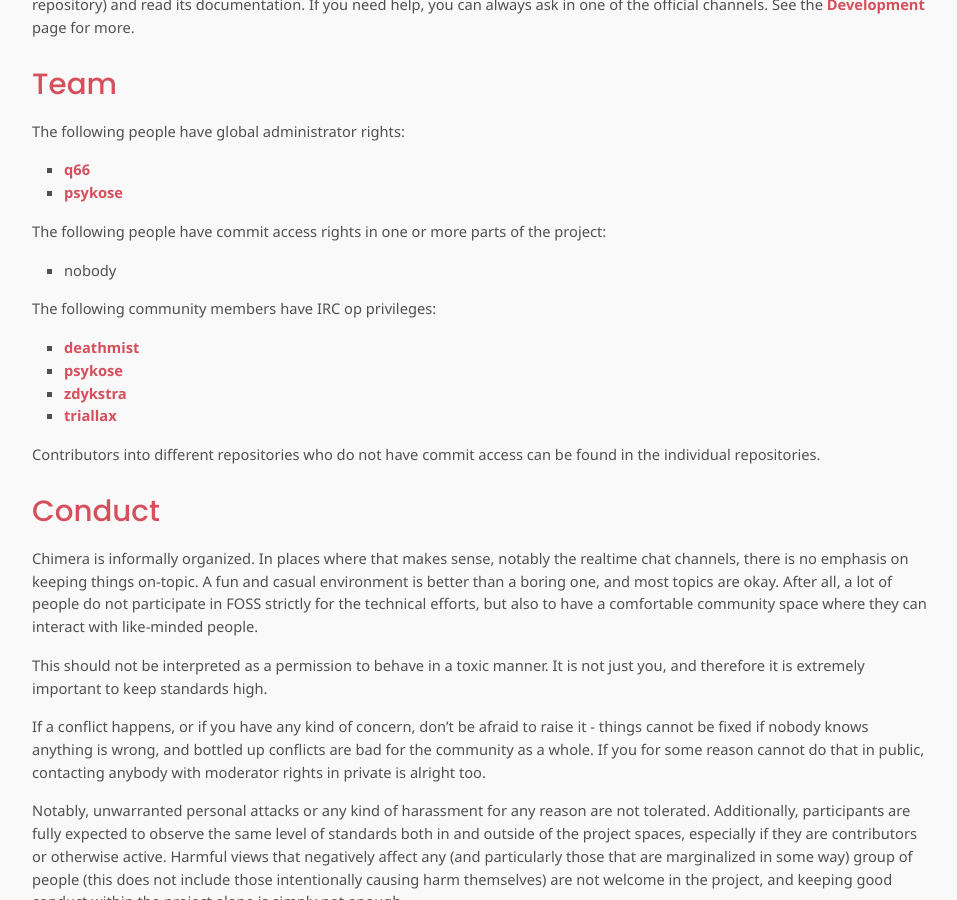
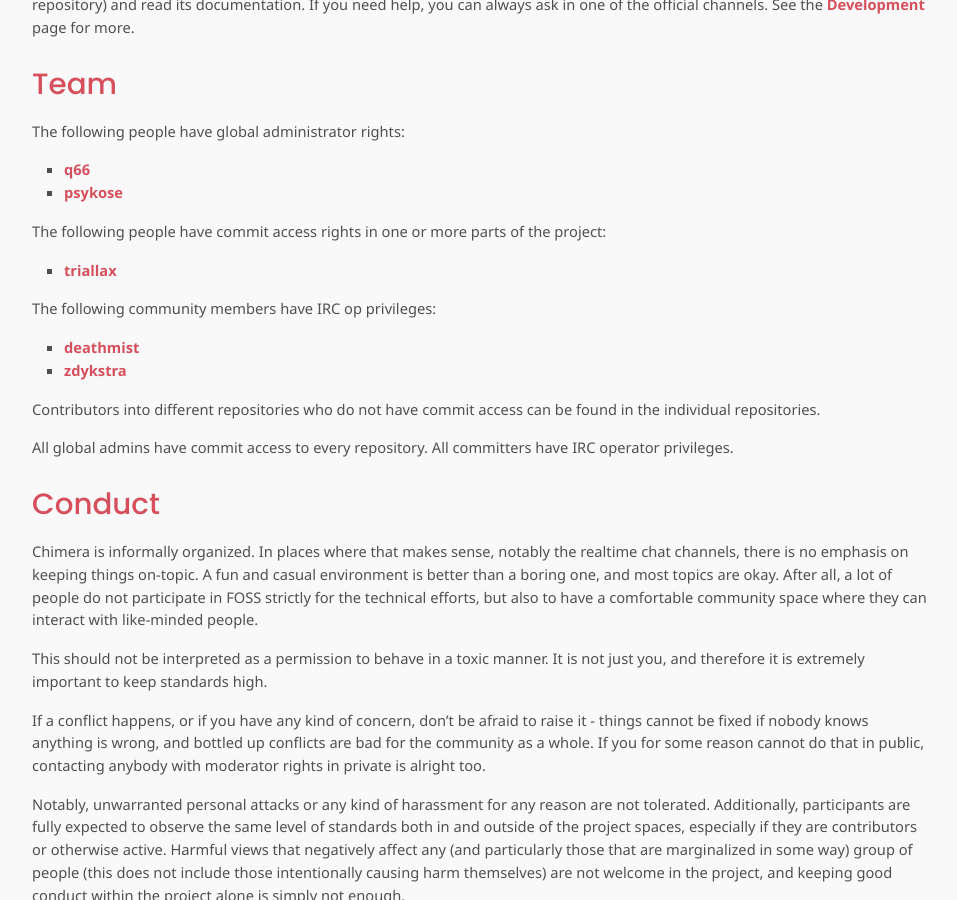
Before and after one commit to chimera-linux/chimera-linux.github.io, a Jekyll site: the page built from community/index.md, in a window 1280 px wide and 900 px high, scrolled down 1198 px. Shown: the whole window, without its empty margins (160-1117 px from the left). Built offline with Jekyll 4.4.1, drawn with Linux system fonts in a browser that asks for light colours.

Commit message:
promote triallax

```diff
--- a/community/index.md
+++ b/community/index.md
@@ -67,21 +67,21 @@ The following people have global administrator rights:
 * [q66](https://github.com/q66)
 * [psykose](https://github.com/nekopsykose)
 
-
 The following people have commit access rights in one or more parts of the
 project:
 
-* nobody
+* [triallax](https://github.com/triallax)
 
 The following community members have IRC op privileges:
 
 * [deathmist](https://github.com/JamiKettunen)
-* [psykose](https://github.com/nekopsykose)
 * [zdykstra](https://github.com/zdykstra)
-* [triallax](https://github.com/triallax)
 
 Contributors into different repositories who do not have commit access can
 be found in the individual repositories.
+
+All global admins have commit access to every repository. All committers
+have IRC operator privileges.
 
 ## Conduct
 
```
